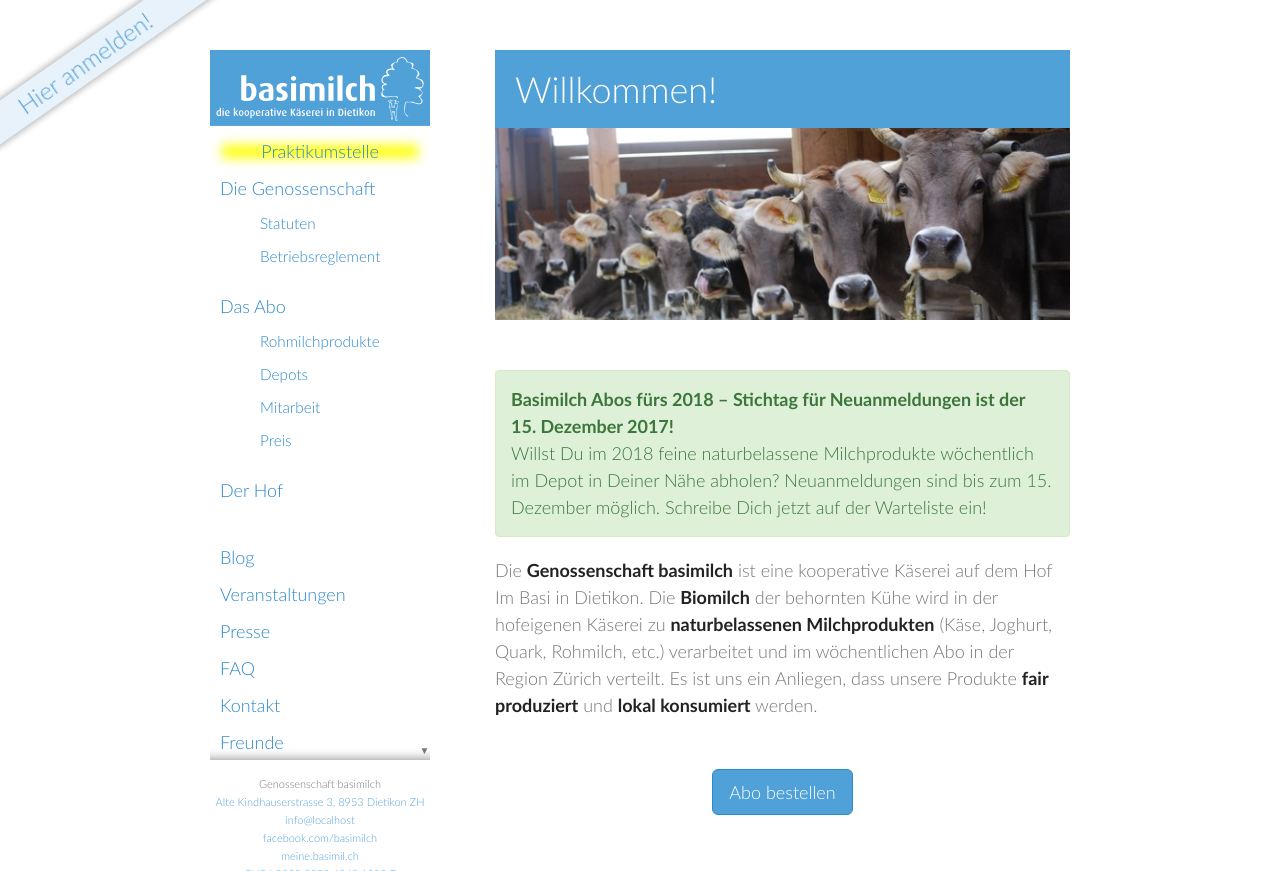
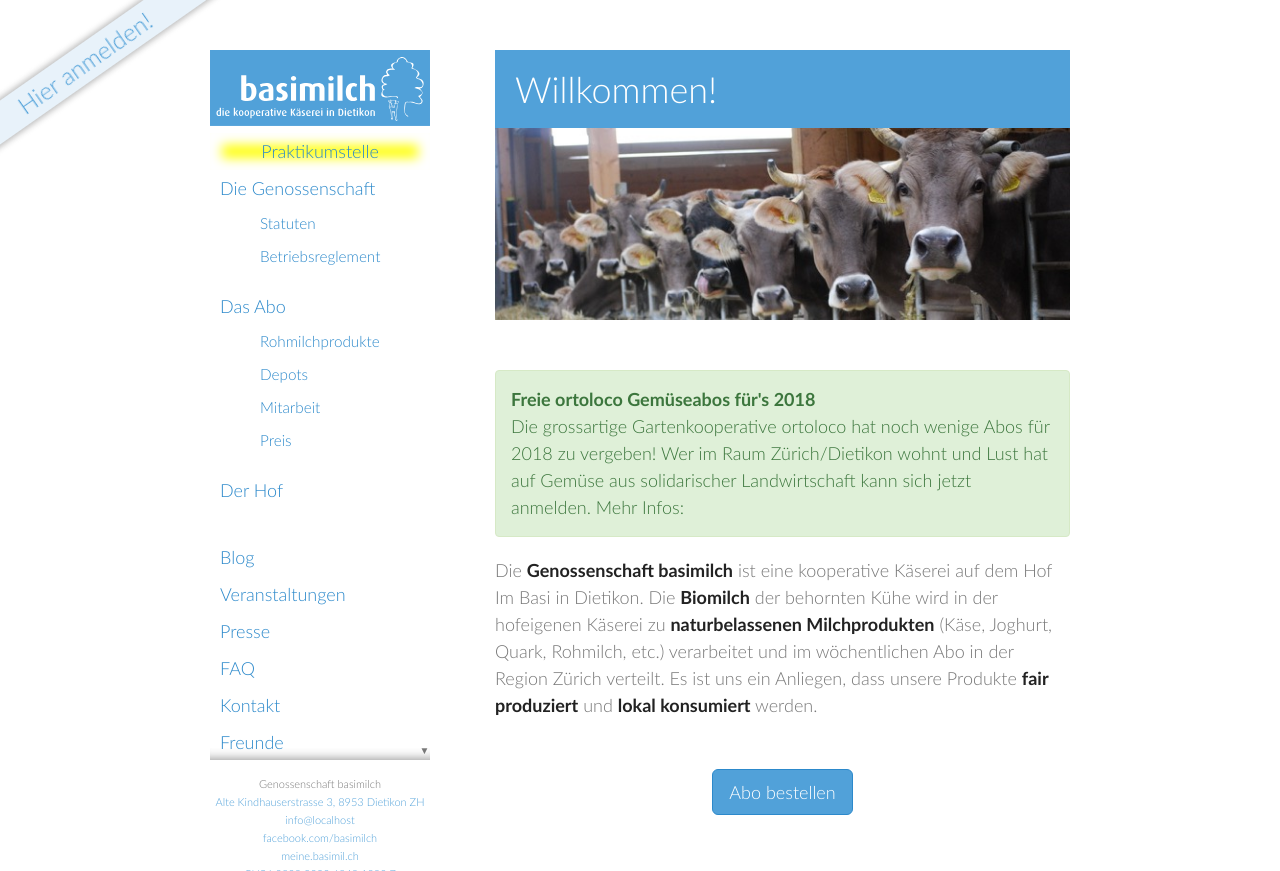
Before and after one commit to vryser/basimilch.github.io, a Jekyll site: the page built from pages/000-home.md, in a window 1280 px wide and 900 px high, cut to the strip 0-871 px from the top of the window. Built offline with Jekyll 4.4.1, drawn with Linux system fonts in a browser that asks for light colours.

Commit message:
ortoloco_abo2018

```diff
--- a/pages/000-home.md
+++ b/pages/000-home.md
@@ -5,12 +5,10 @@ permalink: /
 
 <div class="alert alert-success" role="alert" data-href="/genossenschaft/#abo-bestellen">
   <div style="font-weight:bold;">
-    Basimilch Abos fürs 2018 – Stichtag für Neuanmeldungen ist der 15. Dezember 2017!
+    Freie ortoloco Gemüseabos für's 2018
   </div>
-  Willst Du im 2018 feine naturbelassene Milchprodukte wöchentlich im Depot in
-  Deiner Nähe abholen? Neuanmeldungen sind bis zum 15. Dezember möglich.
-  <a href="/genossenschaft/#abo-bestellen">
-    Schreibe Dich jetzt auf der Warteliste ein!
+  Die grossartige Gartenkooperative ortoloco hat noch wenige Abos für 2018 zu vergeben! Wer im Raum Zürich/Dietikon wohnt und Lust hat auf Gemüse aus solidarischer Landwirtschaft kann sich jetzt anmelden. Mehr Infos:
+  <a href=" http://www.ortoloco.ch">
   </a>
 </div>
 
```
